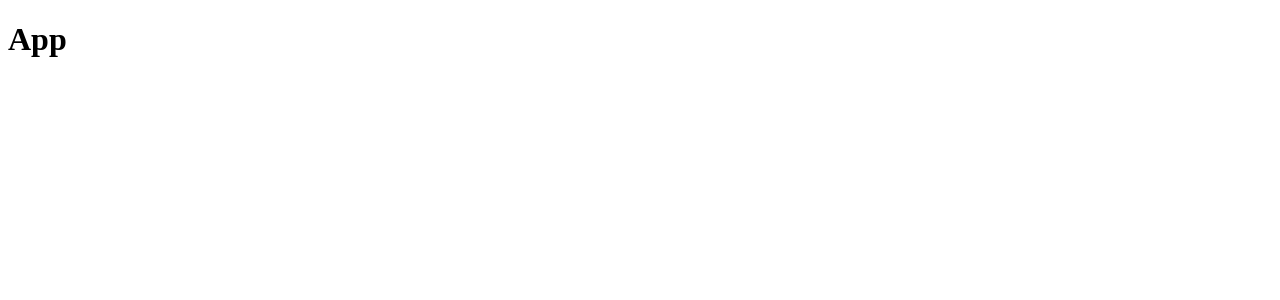
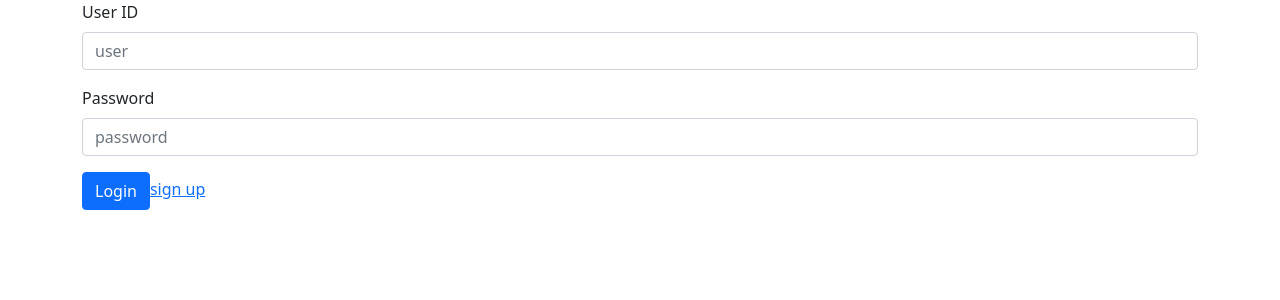
Before and after one commit to AbelJohn2020/abel-arbildo-bc, a React (Create React App) app: page / in a window 1280 px wide. Shown: the top 300 px of the page. Built offline with nearby package versions, Linux system fonts and the light colour scheme.

Commit message:
Create login form

```diff
--- a/package.json
+++ b/package.json
@@ -3,11 +3,16 @@
   "version": "0.1.0",
   "private": true,
   "dependencies": {
+    "@react-icons/all-files": "^4.1.0",
     "@testing-library/jest-dom": "^5.16.1",
     "@testing-library/react": "^12.1.2",
     "@testing-library/user-event": "^13.5.0",
+    "bootstrap": "^5.1.3",
     "react": "^17.0.2",
+    "react-bootstrap": "^2.0.4",
     "react-dom": "^17.0.2",
+    "react-icons": "^4.3.1",
+    "react-router-dom": "^6.2.1",
     "react-scripts": "5.0.0",
     "web-vitals": "^2.1.2"
   },
--- a/public/index.html
+++ b/public/index.html
@@ -24,7 +24,8 @@
       work correctly both with client-side routing and a non-root public URL.
       Learn how to configure a non-root public URL by running `npm run build`.
     -->
-    <title>React App</title>
+    <link href="https://cdn.jsdelivr.net/npm/bootstrap@5.1.3/dist/css/bootstrap.min.css" rel="stylesheet" integrity="sha384-1BmE4kWBq78iYhFldvKuhfTAU6auU8tT94WrHftjDbrCEXSU1oBoqyl2QvZ6jIW3" crossorigin="anonymous">
+    <title>Bc</title>
   </head>
   <body>
     <noscript>You need to enable JavaScript to run this app.</noscript>
--- a/src/App.js
+++ b/src/App.js
@@ -1,9 +1,17 @@
 import React from 'react';
+import { BrowserRouter as Router, Route, Routes } from 'react-router-dom';
+import Login from './components/Login/Login';
+import SignUpForm from './components/SignUpForm/SignUpForm';
 
 function App() {
   return (
     <div className="App">
-      <h1>App</h1>
+      <Router>
+        <Routes>
+          <Route path="/" element={<Login />} />
+          <Route path="/signup" element={<SignUpForm />} />
+        </Routes>
+      </Router>
     </div>
   );
 }
--- /dev/null
+++ b/src/components/Login/Login.js
@@ -0,0 +1,26 @@
+import React from 'react'
+import { Button, Form } from 'react-bootstrap';
+import { Link } from 'react-router-dom'
+
+const Login = () => {
+    return (
+        <div className="container">
+            <Form>
+                <Form.Group className="mb-3 b-flex-column" controlId="formBasicUser">
+                    <Form.Label>User ID</Form.Label>
+                    <Form.Control type="text" placeholder="user"/>
+                </Form.Group>
+                <Form.Group className="mb-3" controlId="formBasicPassword">
+                    <Form.Label>Password</Form.Label>
+                    <Form.Control type="password" placeholder="password"/>
+                </Form.Group>
+                <Button variant="primary" type="submit">
+                    Login
+                </Button>
+                <Link to="/signup" className="signup">sign up</Link>
+            </Form>
+        </div>
+    )
+}
+
+export default Login;
--- /dev/null
+++ b/src/components/SignUpForm/SignUpForm.js
@@ -0,0 +1,11 @@
+import React from 'react'
+
+const SignUpForm = () => {
+    return (
+        <div>
+            <h1>Sign up</h1>
+        </div>
+    )
+}
+
+export default SignUpForm;
```
Also changed, not shown: 1 other file (tests, documents, lock files or other folders).
